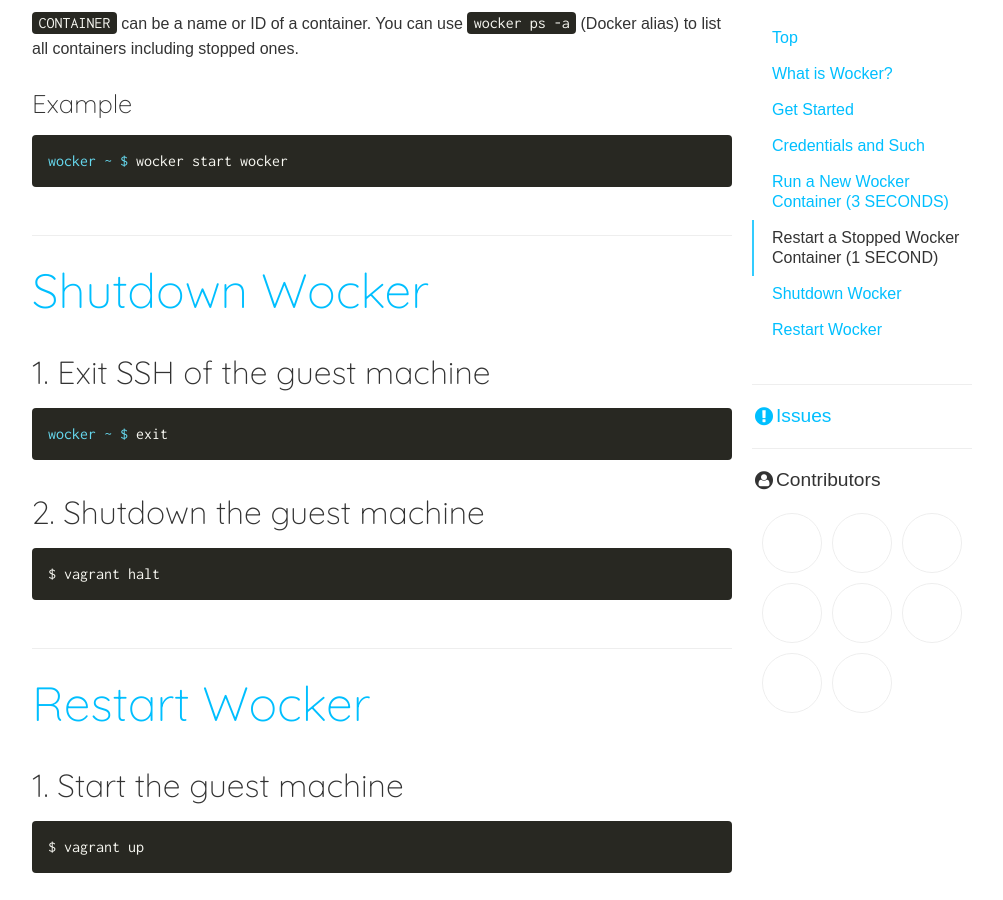
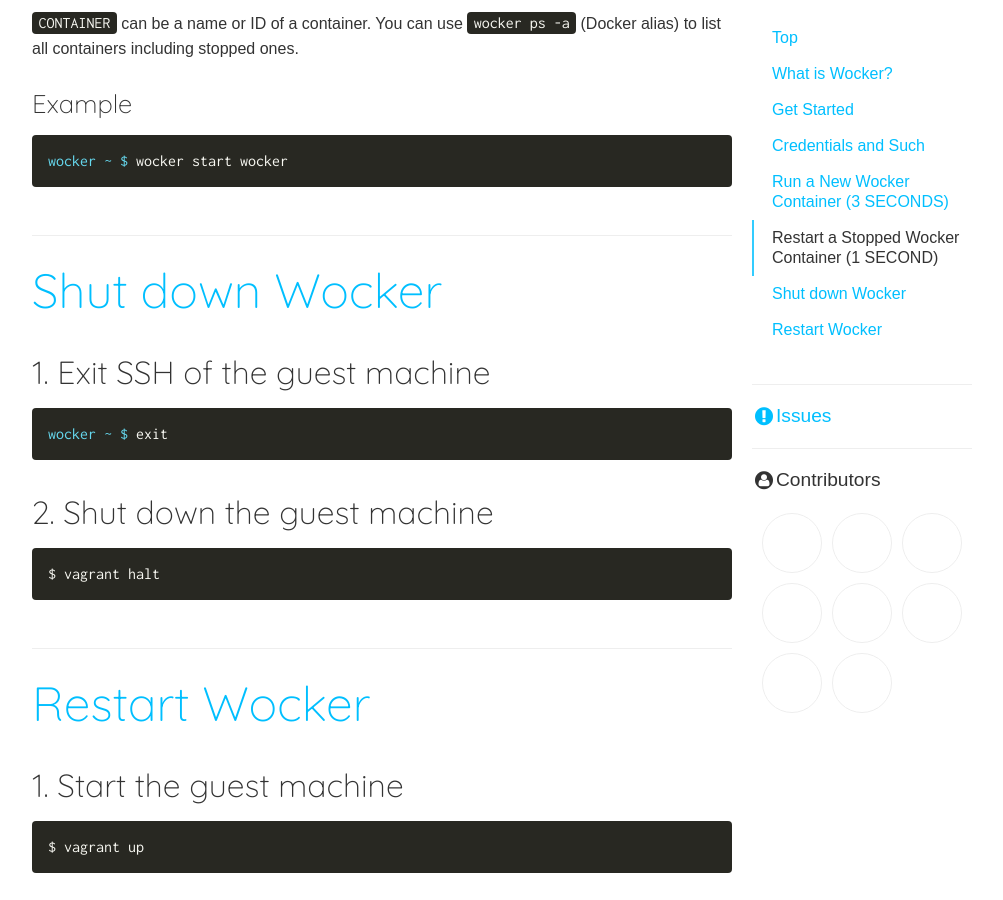
Before and after one commit to wckr/wckr.github.io, a Jekyll site: the page built from index.md, in a window 1280 px wide and 900 px high, scrolled down 4595 px. Shown: the whole window, without its empty margins (138-1141 px from the left). Built offline with Jekyll 4.4.1, drawn with Linux system fonts in a browser that asks for light colours; nearby versions of some CDN libraries; some web fonts are replaced; a script that is not in the unit is left out; comment, search, counter and statistics services are not loaded; our own code applies the rules of GitHub Pages for plain Markdown files.

Commit message:
Update changelog

````diff
--- a/index.md
+++ b/index.md
@@ -179,7 +179,7 @@
   <pre><code data-lang="bash" class="language-bash"><span class="k">wocker ~ $ </span>wocker start wocker</code></pre>
 </div>
 
-## Shutdown Wocker
+## Shut down Wocker
 
 ### 1. Exit SSH of the guest machine
 
@@ -187,7 +187,7 @@
   <pre><code data-lang="bash" class="language-bash"><span class="k">wocker ~ $ </span>exit</code></pre>
 </div>
 
-### 2. Shutdown the guest machine
+### 2. Shut down the guest machine
 
 ```bash
 $ vagrant halt
````
Also changed, not shown: changelog.md.
